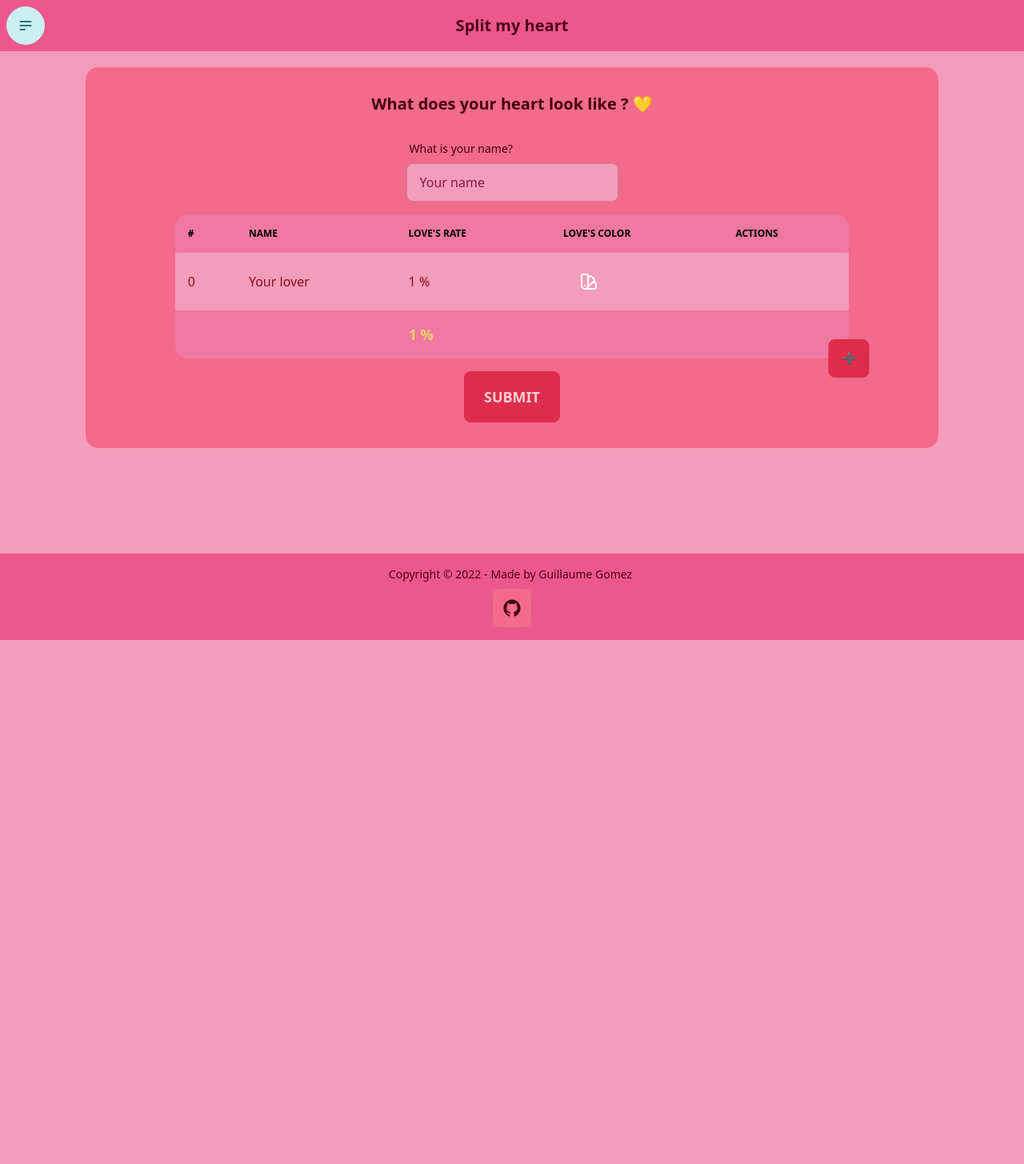
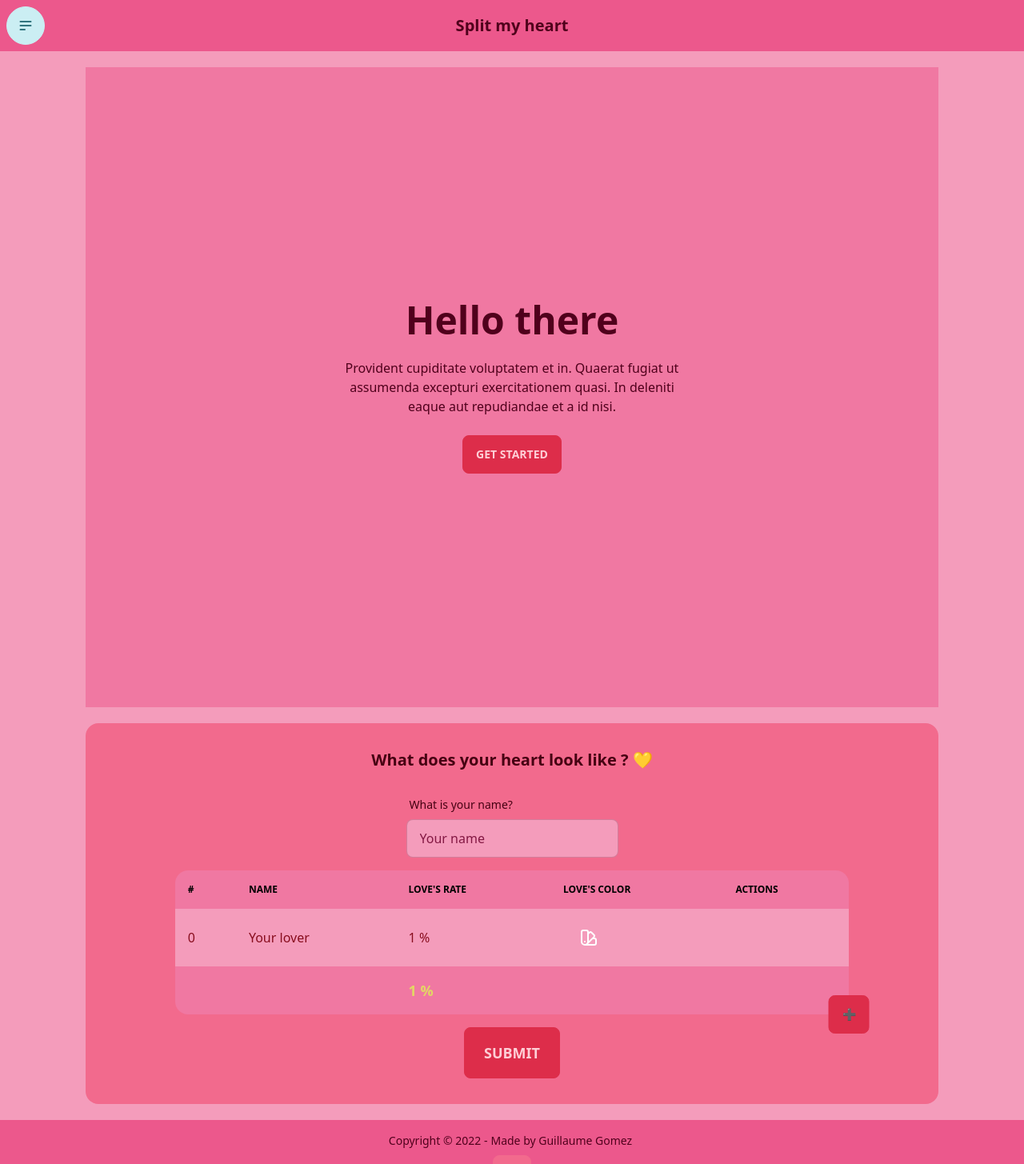
Before and after one commit to guillaume-gomez/split-my-heart, a React (Create React App) app: page /#/ in a window 1280 px wide. Shown: the top 1455 px of the page at 80% size. Before the commit the page ends 800 px from the top, so only its background shows below. Built offline with nearby package versions, Linux system fonts and the light colour scheme.

Commit message:
start hero component

```diff
--- /dev/null
+++ b/src/Components/Hero.tsx
@@ -0,0 +1,20 @@
+import React from 'react';
+
+interface HeroProps {
+  onClick: () => void;
+}
+
+function Hero({onClick} : HeroProps) {
+  return (
+    <div className="hero min-h-screen bg-base-200">
+      <div className="hero-content text-center">
+        <div className="max-w-md">
+          <h1 className="text-5xl font-bold">Hello there</h1>
+          <p className="py-6">Provident cupiditate voluptatem et in. Quaerat fugiat ut assumenda excepturi exercitationem quasi. In deleniti eaque aut repudiandae et a id nisi.</p>
+          <button className="btn btn-primary" onClick={onClick}>Get Started</button>
+        </div>
+      </div>
+    </div>
+  );
+}
+export default Hero;
--- a/src/Views/FillYourHeart.tsx
+++ b/src/Views/FillYourHeart.tsx
@@ -1,6 +1,8 @@
-import React from 'react';
+import React, { useRef } from 'react';
 import { useLocation, useNavigate } from 'react-router-dom';
 import Form, { LoverInterface } from "../Components/Form";
+
+import Hero from "../Components/Hero"
 
 export interface LoverApiInterface {
   n: string;
@@ -9,6 +11,7 @@ export interface LoverApiInterface {
 }
 
 function FillYourHeart() {
+  const formRef = useRef<HTMLDivElement>(null);
   let navigate = useNavigate();
   const location = useLocation();
 
@@ -22,15 +25,24 @@ function FillYourHeart() {
     return navigate(`/my-heart?name=${name}&params=${encodeURIComponent(JSON.stringify(compressedLovers))}`);
   }
 
+  function onClick() {
+    if(formRef && formRef.current) {
+      formRef.current.scrollIntoView({ behavior: 'smooth', block: 'start'})
+    }
+  }
+
   return (
-    <div className="card w-full bg-neutral text-neutral-content">
-      <div className="card-body items-center text-center">
-        <h2 className="card-title">What does your heart look like ? 💛</h2>
-        <div className="w-11/12">
-          <Form onSubmit={submit} />
+    <>
+      <Hero onClick={onClick} />
+      <div ref={formRef} id="form" className="card w-full bg-neutral text-neutral-content">
+        <div className="card-body items-center text-center">
+          <h2 className="card-title">What does your heart look like ? 💛</h2>
+          <div className="w-11/12">
+            <Form onSubmit={submit} />
+          </div>
         </div>
       </div>
-    </div>
+    </>
   );
 }
 
```
